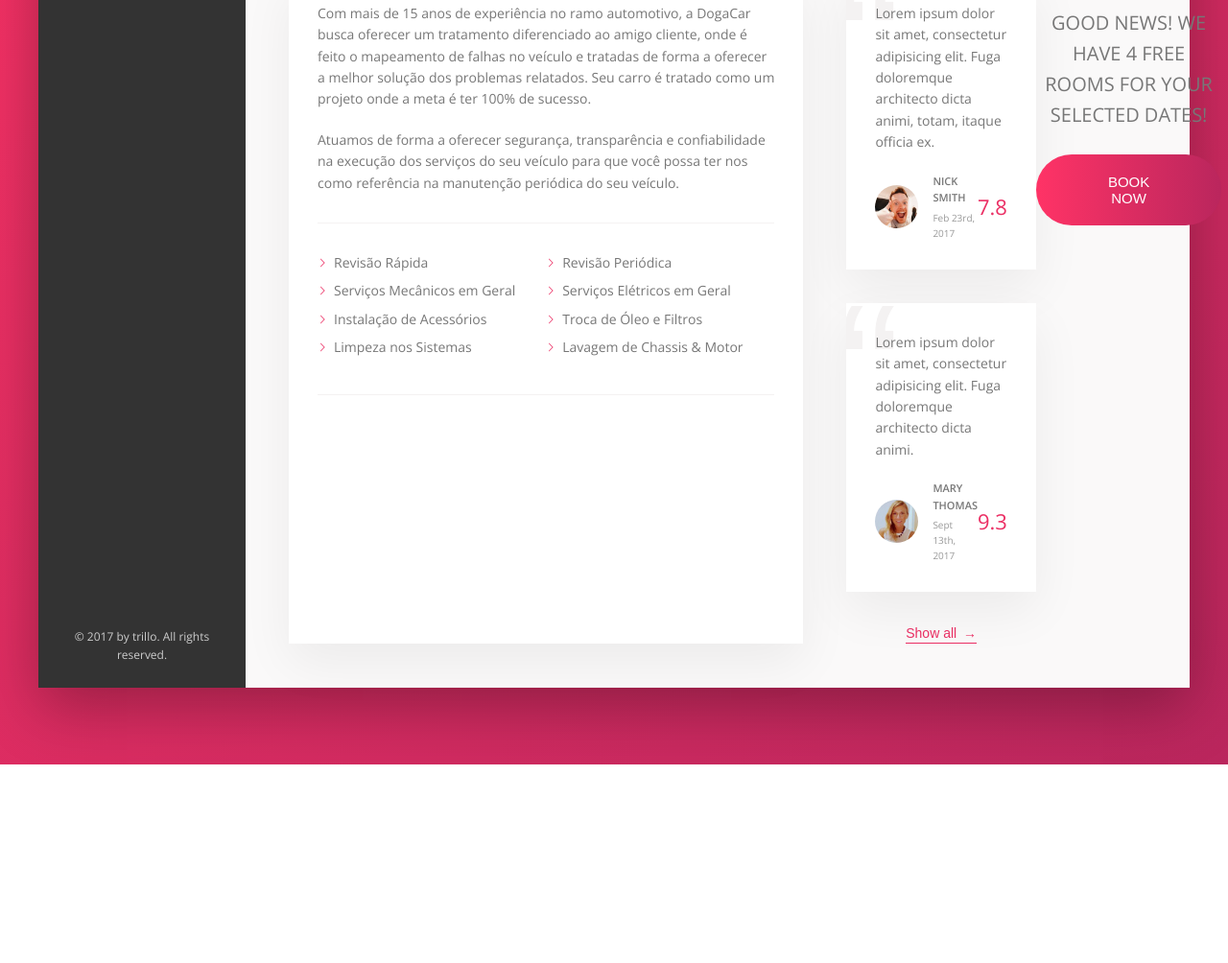
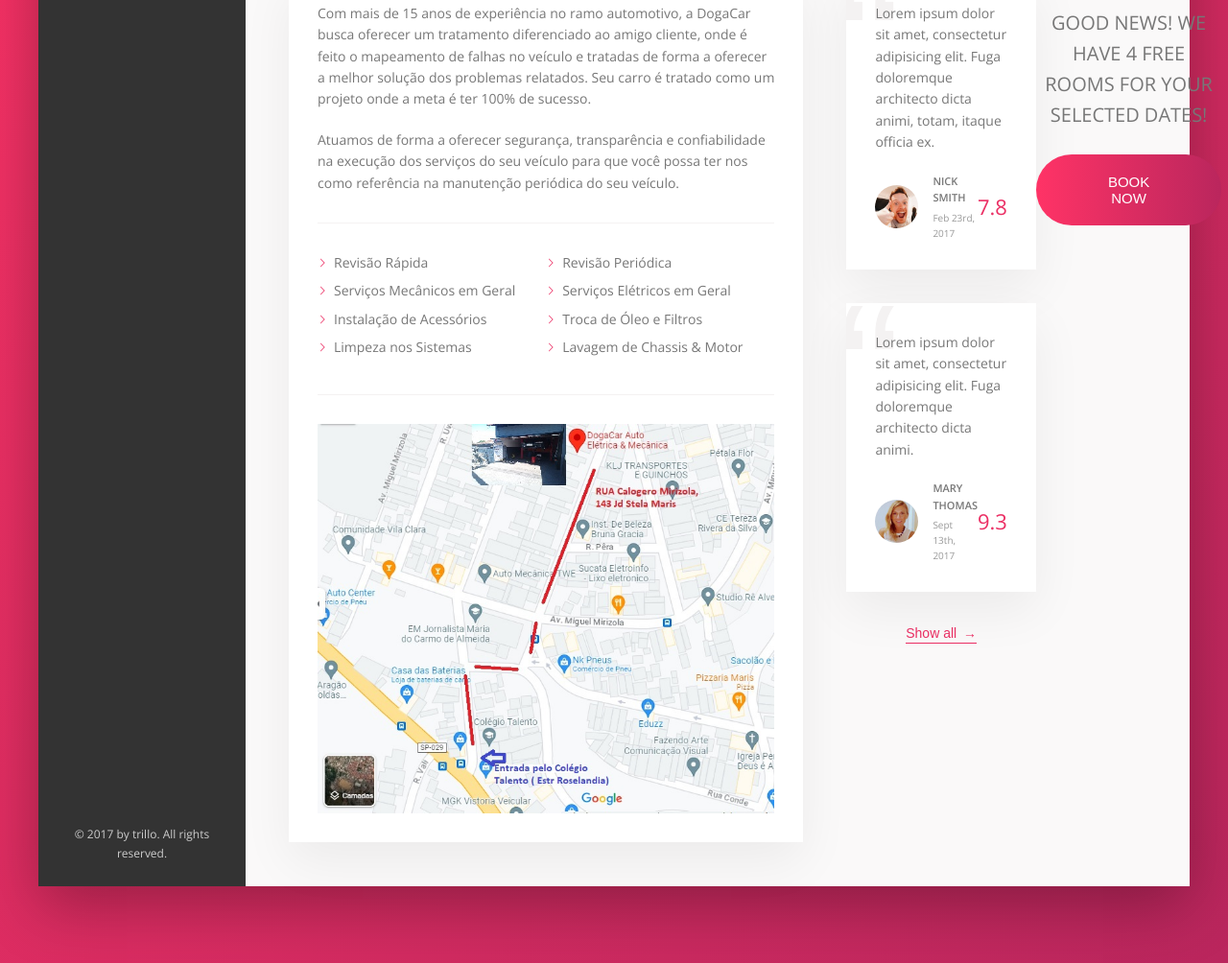
Before and after one commit to dogacarservicoautomotivo/dogacarservicoautomotivo.github.io, a website: page index.html in a window 1280 px wide. Shown: the part 464-1468 px from the top of the page at 96% size. Before the commit the page ends 1261 px from the top, so only its background shows below. Drawn offline with nearby package versions, Linux system fonts and the light colour scheme.

Commit message:
Updated 30072023_0555

```diff
--- a/index.html
+++ b/index.html
@@ -149,6 +149,7 @@
                                 <li class="list__item">Limpeza nos Sistemas</li>
                                 <li class="list__item">Lavagem de Chassis & Motor</li>
 
+
                             </ul>
                             <!--
                             <div class="recommend">
@@ -163,7 +164,16 @@
                                 </div>
                             </div>
                             -->
+                            <div class="gallery">
+                                <figure class="gallery__item">
+                                    <img src="img/mapa.jpg" alt="Serviços Elétricos" class="gallery__photo">
+                                </figure>
+
+                            </div>
                         </div>
+
+
+
 
                         <div class="user-reviews">
                             <figure class="review">
```
Also changed, not shown: img/mapa.jpg (added).
